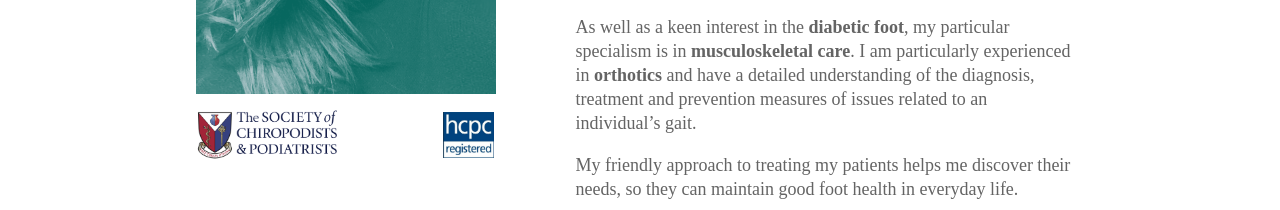
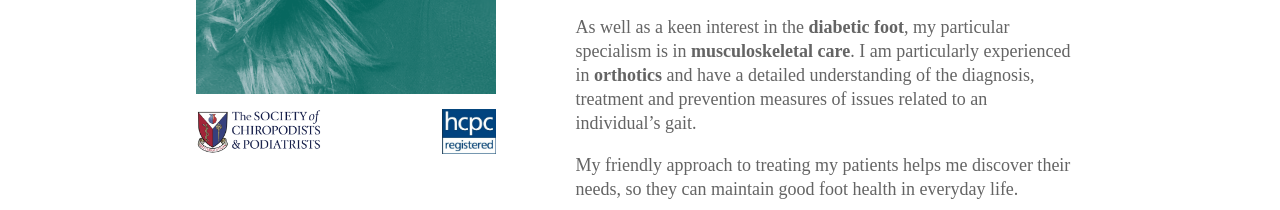
Before and after one commit to georgedeeks/sarahdeekspodiatry, a Gatsby site: page / in a window 1280 px wide. Shown: the part 1152-1362 px from the top of the page. Built offline with nearby package versions, Linux system fonts and the light colour scheme; Gatsby itself is replaced by a stand-in of ours.

Commit message:
Remove 'zoom' CSS

```diff
--- a/src/components/siteLayout/Footer.js
+++ b/src/components/siteLayout/Footer.js
@@ -81,11 +81,10 @@ const LogoContainer = styled.div`
 
 const HCPCPicture = styled.img`
 	display: none;
-	zoom: 0%;
 
 	/* desktop */
 	@media (min-width:1050px)  {
-		zoom: 24%;
+		height: 80px;
 		padding: 10px;
 		display: initial;
 	}
@@ -93,11 +92,10 @@ const HCPCPicture = styled.img`
 
 const SPACPicture = styled.img`
 	display: none;
-	zoom: 0%;
 
 	/* desktop */
 	@media (min-width:1050px)  {
-		zoom: 24%;
+		height: 80px;
 		display: initial;
 	}
 `;
--- a/src/pageComponents/indexPage/AboutTile.js
+++ b/src/pageComponents/indexPage/AboutTile.js
@@ -61,9 +61,9 @@ const LogosWrapper = styled.div`
 `;
 
 const HCPCPicture = styled.img`
-	zoom: 17%;
-	padding: 15px;
-	padding-right: 480px;
+	max-height: 45px;
+	float: right;
+	padding-right: 80px;
 
 	/* MOBILE */
 	@media (max-width:1050px)  {
@@ -72,7 +72,7 @@ const HCPCPicture = styled.img`
 `;
 
 const SPACPictureWrapper = styled.img`
-	zoom: 17%;
+	max-height: 45px;
 `;
 
 const MobileHeading = styled.h2`
```
